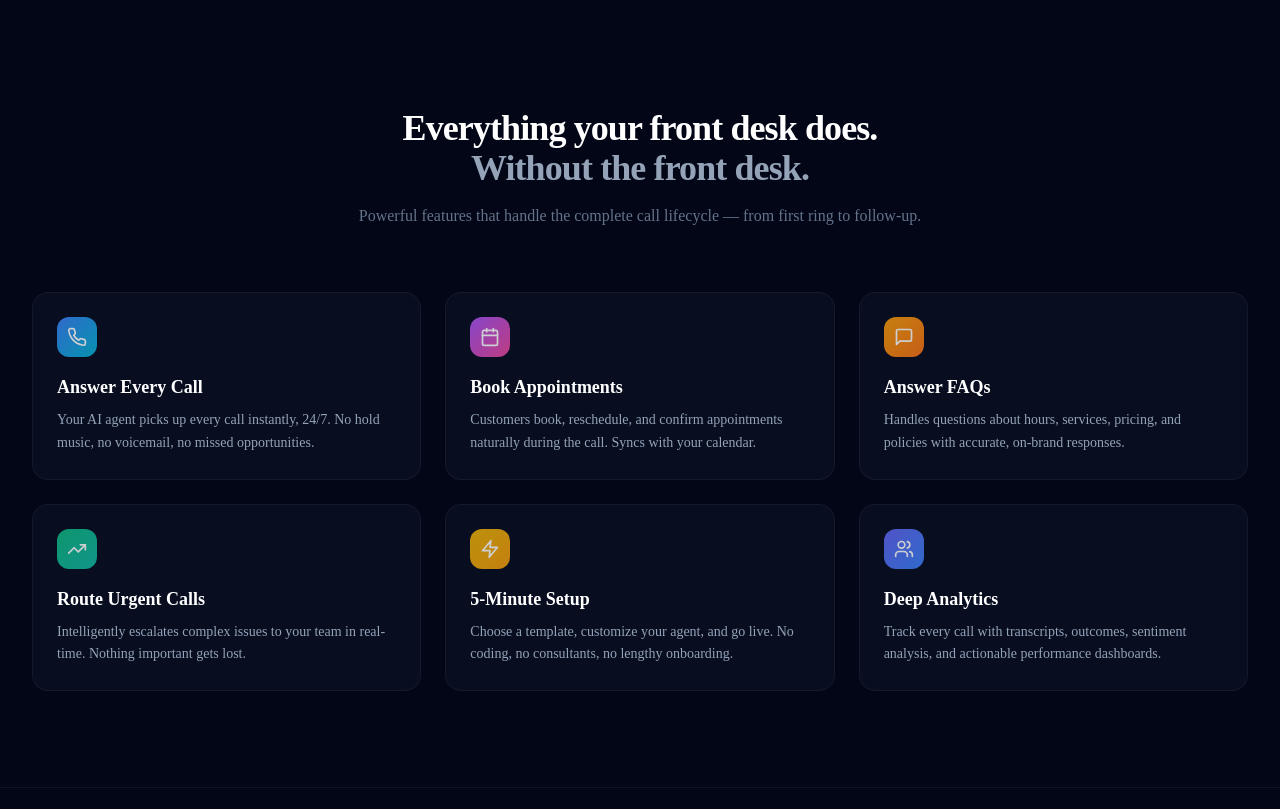
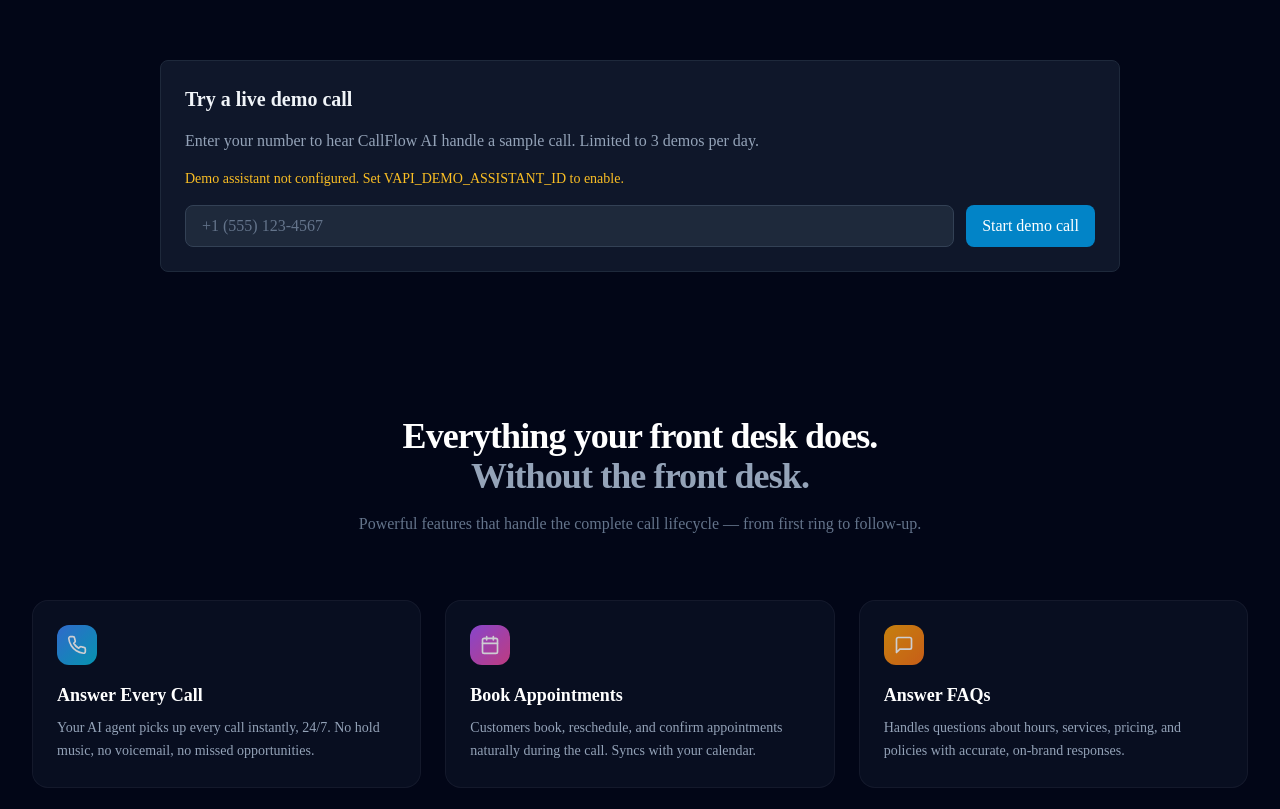
Before and after one commit to shawnhyd3-crypto/callflow-ai, a Next.js app: page / in a window 1280 px wide. Shown: the part 928-1737 px from the top of the page. Built offline with nearby package versions, Linux system fonts and the light colour scheme; no server answers.

Commit message:
Add demo call widget and API

```diff
--- /dev/null
+++ b/src/app/api/demo/route.ts
@@ -0,0 +1,40 @@
+import { NextRequest, NextResponse } from 'next/server'
+import { z } from 'zod'
+import { makeCall } from '@/lib/vapi'
+import { rateLimit } from '@/lib/rate-limit'
+
+const demoSchema = z.object({
+  phoneNumber: z.string().min(7),
+})
+
+export async function GET() {
+  return NextResponse.json({
+    assistantId: process.env.VAPI_DEMO_ASSISTANT_ID ?? null,
+  })
+}
+
+export async function POST(request: NextRequest) {
+  const rateLimited = await rateLimit(request, 'demo')
+  if (rateLimited) return rateLimited
+
+  try {
+    const { phoneNumber } = demoSchema.parse(await request.json())
+    const assistantId = process.env.VAPI_DEMO_ASSISTANT_ID
+
+    if (!assistantId) {
+      return NextResponse.json(
+        { error: 'Demo assistant not configured.' },
+        { status: 400 }
+      )
+    }
+
+    const call = await makeCall(phoneNumber, assistantId)
+    return NextResponse.json({ call })
+  } catch (error) {
+    if (error instanceof z.ZodError) {
+      return NextResponse.json({ error: 'Invalid payload' }, { status: 400 })
+    }
+    console.error('Demo call error:', error)
+    return NextResponse.json({ error: 'Unable to start demo call' }, { status: 500 })
+  }
+}
--- a/src/app/page.tsx
+++ b/src/app/page.tsx
@@ -1,6 +1,7 @@
 import Link from 'next/link'
 import { Phone, MessageSquare, Calendar, Zap, Users, TrendingUp, Shield, Clock, ArrowRight, Star, Check } from 'lucide-react'
 import { ReferralTracker } from '@/components/referral-tracker'
+import { DemoCallWidget } from '@/components/demo-call-widget'
 
 export default function LandingPage() {
   return (
@@ -159,6 +160,12 @@
               </div>
             ))}
           </div>
+        </div>
+      </section>
+
+      <section className="relative py-12">
+        <div className="max-w-5xl mx-auto px-4 sm:px-6 lg:px-8">
+          <DemoCallWidget />
         </div>
       </section>
 
--- /dev/null
+++ b/src/components/demo-call-widget.tsx
@@ -0,0 +1,106 @@
+'use client'
+
+import { useEffect, useState } from 'react'
+
+interface LiveEvent {
+  type?: string
+  transcript?: string | null
+  phoneNumber?: string | null
+}
+
+export function DemoCallWidget() {
+  const [phoneNumber, setPhoneNumber] = useState('')
+  const [status, setStatus] = useState<string | null>(null)
+  const [transcript, setTranscript] = useState<string>('')
+  const [loading, setLoading] = useState(false)
+  const [assistantReady, setAssistantReady] = useState(false)
+
+  useEffect(() => {
+    fetch('/api/demo')
+      .then((res) => res.json())
+      .then((data) => setAssistantReady(Boolean(data.assistantId)))
+      .catch(() => setAssistantReady(false))
+  }, [])
+
+  useEffect(() => {
+    const source = new EventSource('/api/vapi/live')
+    source.onmessage = (event) => {
+      try {
+        const data = JSON.parse(event.data) as LiveEvent
+        if (data?.transcript) {
+          setTranscript(data.transcript)
+        }
+      } catch {
+        // ignore
+      }
+    }
+
+    return () => {
+      source.close()
+    }
+  }, [])
+
+  async function startDemo() {
+    if (!phoneNumber) return
+    setLoading(true)
+    setStatus(null)
+
+    try {
+      const response = await fetch('/api/demo', {
+        method: 'POST',
+        headers: { 'Content-Type': 'application/json' },
+        body: JSON.stringify({ phoneNumber }),
+      })
+      const data = await response.json()
+      if (!response.ok) {
+        throw new Error(data.error || 'Unable to start demo call')
+      }
+      setStatus('Call started. Answer your phone to hear the demo.')
+    } catch (error: any) {
+      setStatus(error.message)
+    } finally {
+      setLoading(false)
+    }
+  }
+
+  return (
+    <div className="card space-y-4">
+      <h3 className="text-xl font-semibold">Try a live demo call</h3>
+      <p className="text-slate-400">
+        Enter your number to hear CallFlow AI handle a sample call. Limited to 3 demos per day.
+      </p>
+
+      {!assistantReady && (
+        <p className="text-sm text-amber-400">
+          Demo assistant not configured. Set VAPI_DEMO_ASSISTANT_ID to enable.
+        </p>
+      )}
+
+      <div className="flex flex-col gap-3 md:flex-row">
+        <input
+          className="input flex-1"
+          placeholder="+1 (555) 123-4567"
+          value={phoneNumber}
+          onChange={(event) => setPhoneNumber(event.target.value)}
+        />
+        <button
+          type="button"
+          className="btn btn-primary"
+          disabled={!assistantReady || loading}
+          onClick={startDemo}
+        >
+          {loading ? 'Starting...' : 'Start demo call'}
+        </button>
+      </div>
+
+      {status && <p className="text-sm text-slate-300">{status}</p>}
+
+      {transcript && (
+        <div className="rounded-lg border border-slate-800 bg-slate-900/60 p-4 text-sm text-slate-200">
+          <p className="text-xs uppercase text-slate-500 mb-2">Live transcript</p>
+          <p>{transcript}</p>
+        </div>
+      )}
+    </div>
+  )
+}
--- a/src/lib/env.ts
+++ b/src/lib/env.ts
@@ -9,6 +9,7 @@
   GOOGLE_CLIENT_SECRET: z.string().optional(),
   VAPI_API_KEY: z.string().min(1),
   VAPI_WEBHOOK_SECRET: z.string().optional(),
+  VAPI_DEMO_ASSISTANT_ID: z.string().optional(),
   STRIPE_SECRET_KEY: z.string().min(1),
   STRIPE_PUBLISHABLE_KEY: z.string().min(1),
   STRIPE_WEBHOOK_SECRET: z.string().min(1),
```
Also changed, not shown: 1 other file (tests, documents, lock files or other folders).
